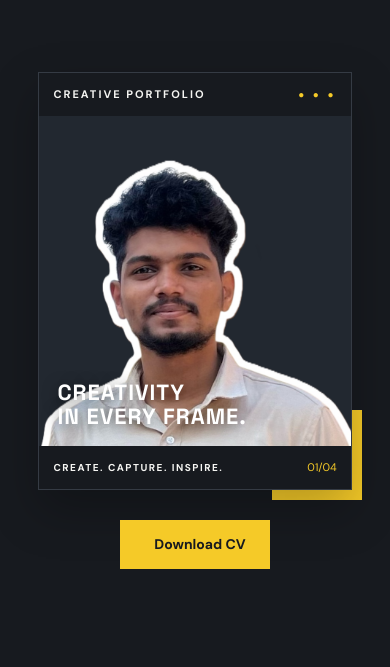
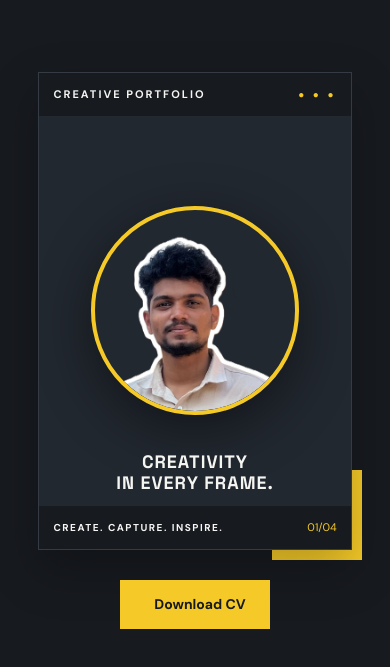
Before and after one commit to 01vaibhavnaik/VG-Portfolio, a plain HTML site: page index.html in a window 390 px wide. Shown: the part 769-1436 px from the top of the page. Drawn offline with Linux system fonts and the light colour scheme; some icons are missing.

Commit message:
VG Portfolio

```diff
--- a/index.html
+++ b/index.html
@@ -78,7 +78,9 @@
                         </div>
 
                         <div class="visual-photo-panel">
-                            <img src="/VG-Portfolio/IMG_0046.png" alt="Vaibhav Naik" class="hero-photo">
+                            <div class="photo-circle">
+                                <img src="/VG-Portfolio/IMG_0046.png" alt="Vaibhav Naik" class="hero-photo">
+                            </div>
 
                             <p class="visual-tagline">
                                 CREATIVITY<br>IN EVERY FRAME.
--- a/style.css
+++ b/style.css
@@ -404,8 +404,15 @@ button {
 }
 
 @keyframes heroVisualReveal {
-    from { opacity: 0; transform: translateY(30px); }
-    to { opacity: 1; transform: translateY(0); }
+    from {
+        opacity: 0;
+        transform: translateY(30px);
+    }
+
+    to {
+        opacity: 1;
+        transform: translateY(0);
+    }
 }
 
 .section-title {
@@ -754,15 +761,67 @@ footer>a:last-child:hover {
         max-width: 350px;
     }
 
-    .visual-photo-panel {
-        height: 330px;
+
+
+
+/* Circular Hero Image - Same as Software Engineer Portfolio */
+
+.visual-photo-panel {
+    position: relative;
+    height: 390px;
+    display: flex;
+    justify-content: center;
+    align-items: center;
+    padding: 25px;
+    overflow: hidden;
+    background: var(--panel);
+}
+
+.photo-circle {
+    width: 265px;
+    height: 265px;
+    flex-shrink: 0;
+    border-radius: 50%;
+    overflow: hidden;
+    border: 4px solid var(--yellow);
+    box-shadow: 0 15px 55px #0007;
+}
+
+.photo-circle .hero-photo {
+    width: 100%;
+    height: 100%;
+    display: block;
+    object-fit: cover;
+    object-position: center;
+    border: none;
+    border-radius: 50%;
+}
+
+/* Keep tagline below the circular image */
+.visual-frame .visual-tagline {
+    position: absolute;
+    bottom: 12px;
+    left: 0;
+    width: 100%;
+    margin: 0;
+    text-align: center;
+    color: var(--white);
+    font-family: "Space Grotesk", sans-serif;
+    font-size: 18px;
+    font-weight: 700;
+    line-height: 1.2;
+    letter-spacing: 1px;
+    text-shadow: none;
+}
+
+@media (max-width: 480px) {
+    .photo-circle {
+        width: min(265px, 80%);
+        height: auto;
+        aspect-ratio: 1 / 1;
     }
+}
 
-    .visual-frame .visual-tagline {
-        font-size: 22px;
-        bottom: 18px;
-        left: 18px;
-    }
 
     .visual-frame-head,
     .visual-frame-bottom {
@@ -794,10 +853,3 @@ footer>a:last-child:hover {
 
 
 }
-@media (prefers-reduced-motion: reduce) {
-    .hero-visual.reveal {
-        animation: none;
-        opacity: 1;
-        transform: none;
-    }
-}
```
